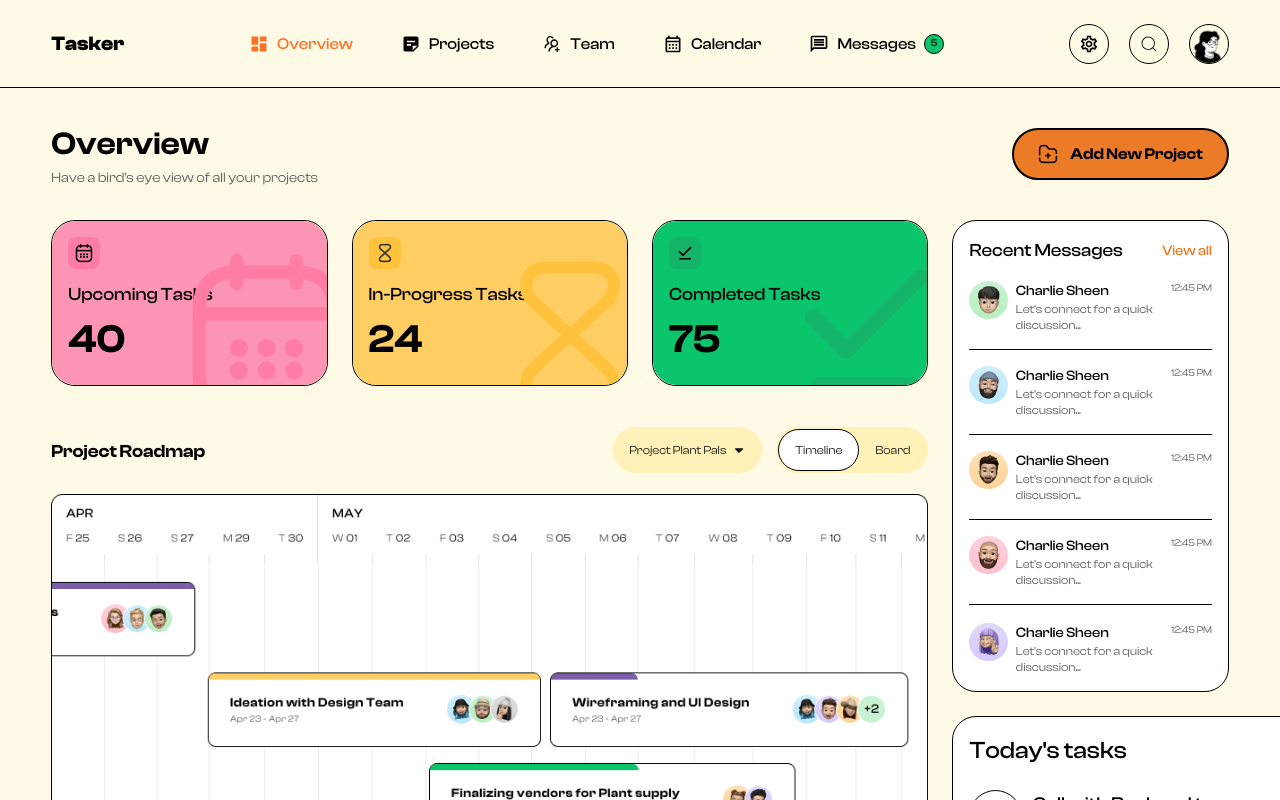
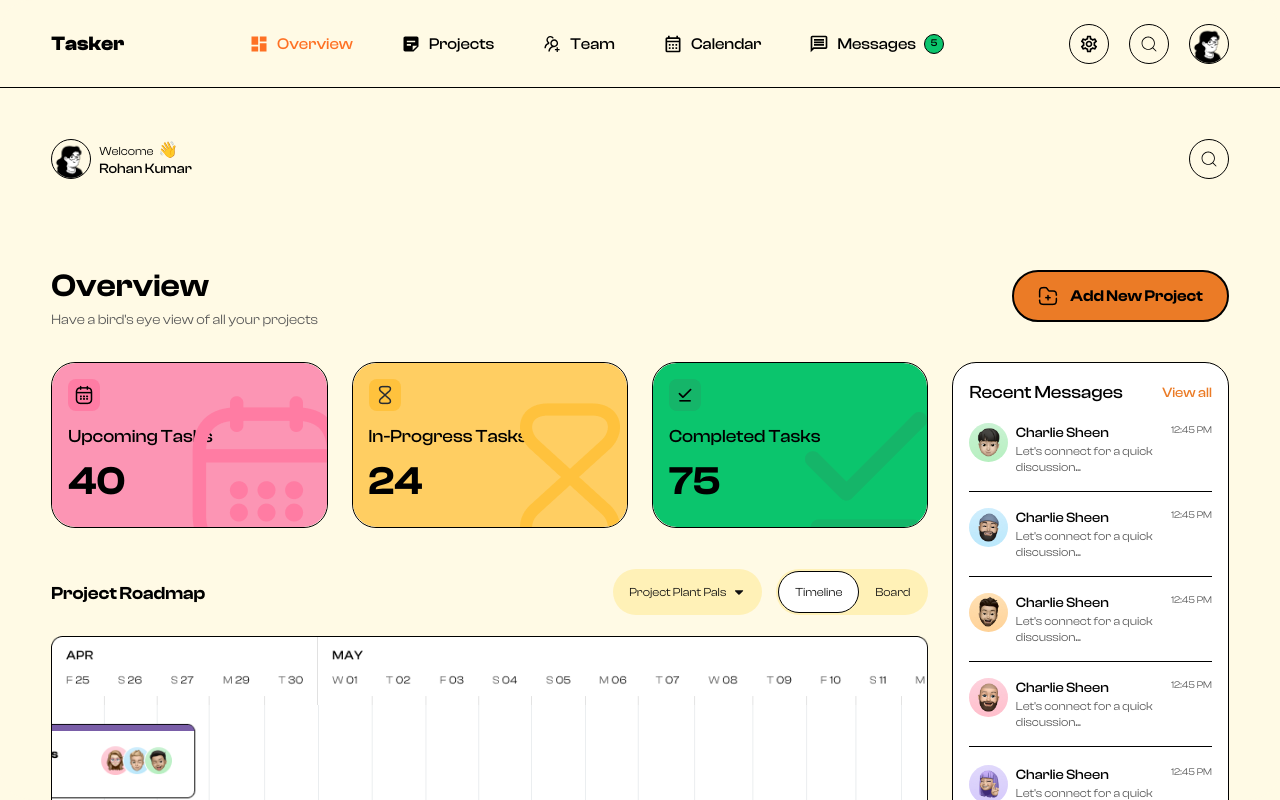
Before and after one commit to six-shot/Neubrutal-Dashboaard, a Next.js app: page /dashboard in a window 1280 px wide. Shown: the top 800 px of the page. Built offline with nearby package versions, Linux system fonts and the light colour scheme.

Commit message:
settings modal

```diff
--- a/app/dashboard/header/index.js
+++ b/app/dashboard/header/index.js
@@ -146,6 +146,30 @@ export default function Header() {
         </div>
       </div>
       {/* Mobile header */}
+      <div className="p-[4%] flex justify-between items-center">
+        <div className="flex gap-2 items-center">
+          <div className="w-[40px] h-[40px] rounded-full border border-black flex justify-center items-center">
+            <Image src={user} alt="user" />
+          </div>
+          <div className="flex flex-col">
+            <h5 className="leading-[20px]">
+              <span className="font-clash_regular text-xs">Welcome</span>{" "}
+              &#128075;
+            </h5>
+            <h5 className=" text-sm font-clash_medium">Rohan Kumar</h5>
+          </div>
+        </div>
+        <div className="flex-gap-2">
+          <div className="w-[40px] h-[40px] rounded-full border border-black flex justify-center items-center">
+            <CiSearch
+              onClick={() => {
+                setShowModal(true);
+              }}
+              className="text-[20px] cursor-pointer"
+            />
+          </div>
+        </div>
+      </div>
     </header>
   );
 }
```
